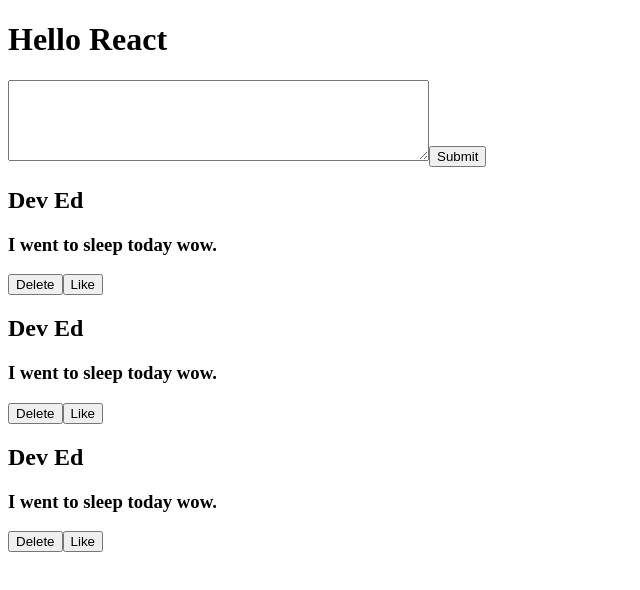
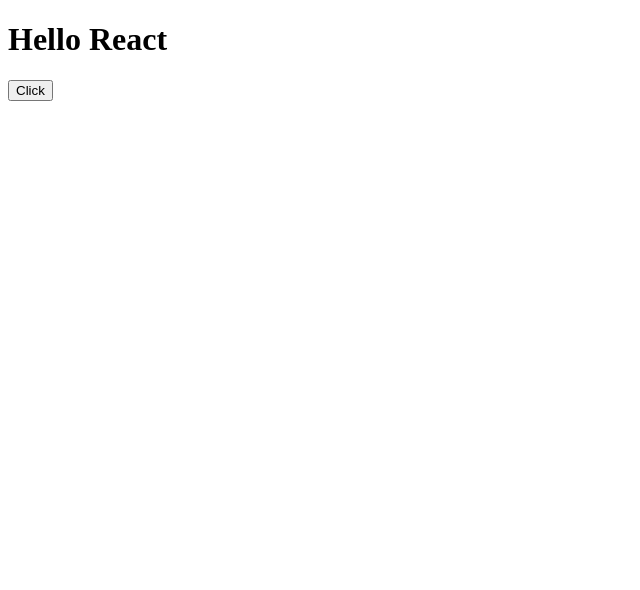
Before and after one commit to maciejrek/react, a React (Create React App) app: page / in a window 1280 px wide. Shown: the top 590 px of the page, without its empty margins (0-640 px from the left). Built offline with nearby package versions, Linux system fonts and the light colour scheme.

Commit message:
[Core-Concepts] Events

```diff
--- a/src/App.js
+++ b/src/App.js
@@ -7,11 +7,17 @@
   //here is the place to write code
   const name = "Dev Ed";
   const message = "I went to sleep today wow.";
+  //Create our functions
+  const sayHelloHandler = (e) => {
+    console.log(`Hello`);
+    console.log(e);
+  };
   return (
     <div>
       <h1>Hello React</h1>
-      <CreateTweet />
-      <TweetList name={name} message={message} />
+      {/* <CreateTweet /> */}
+      {/* <TweetList name={name} message={message} /> */}
+      <button onClick={sayHelloHandler}>Click</button>
     </div>
   );
 }
```
